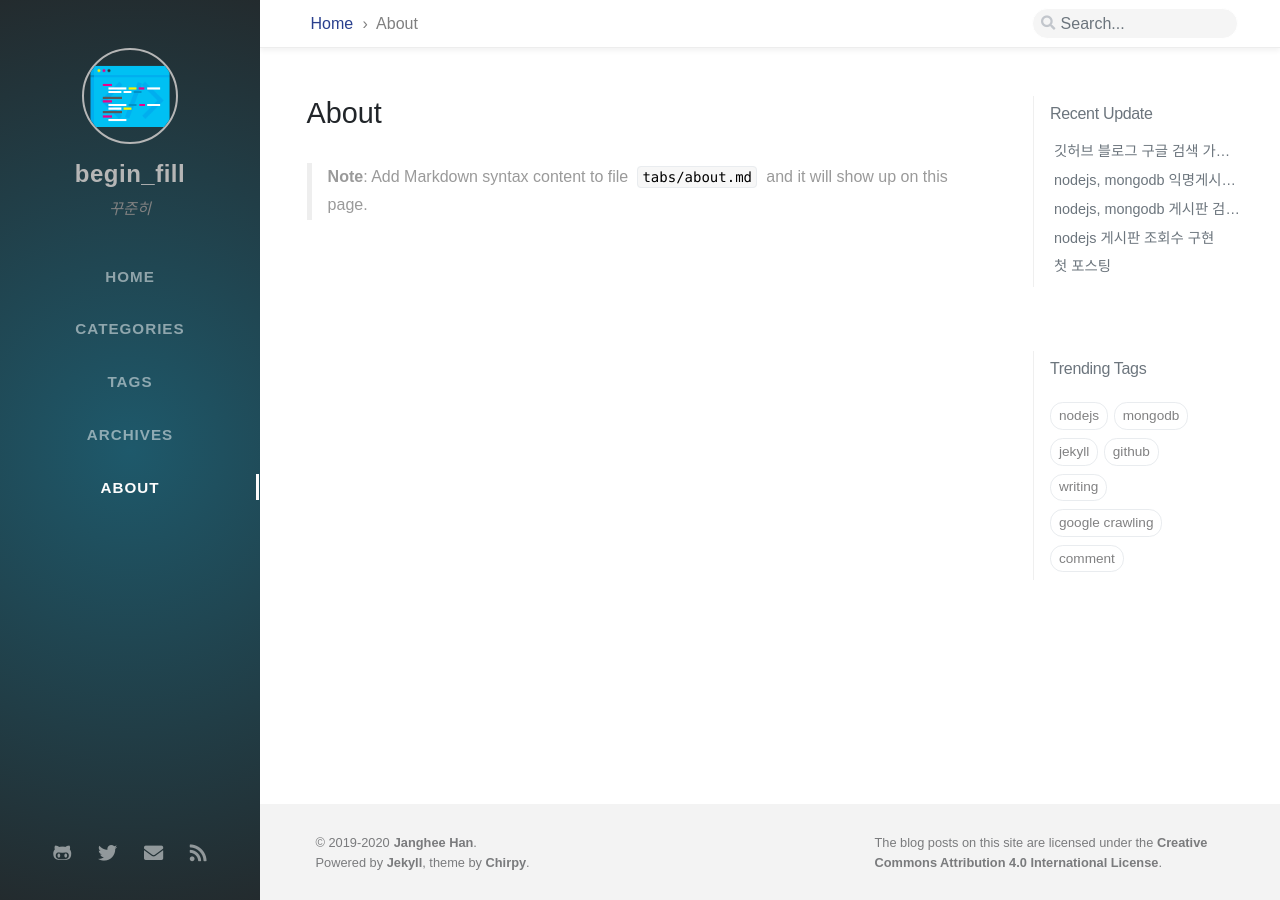
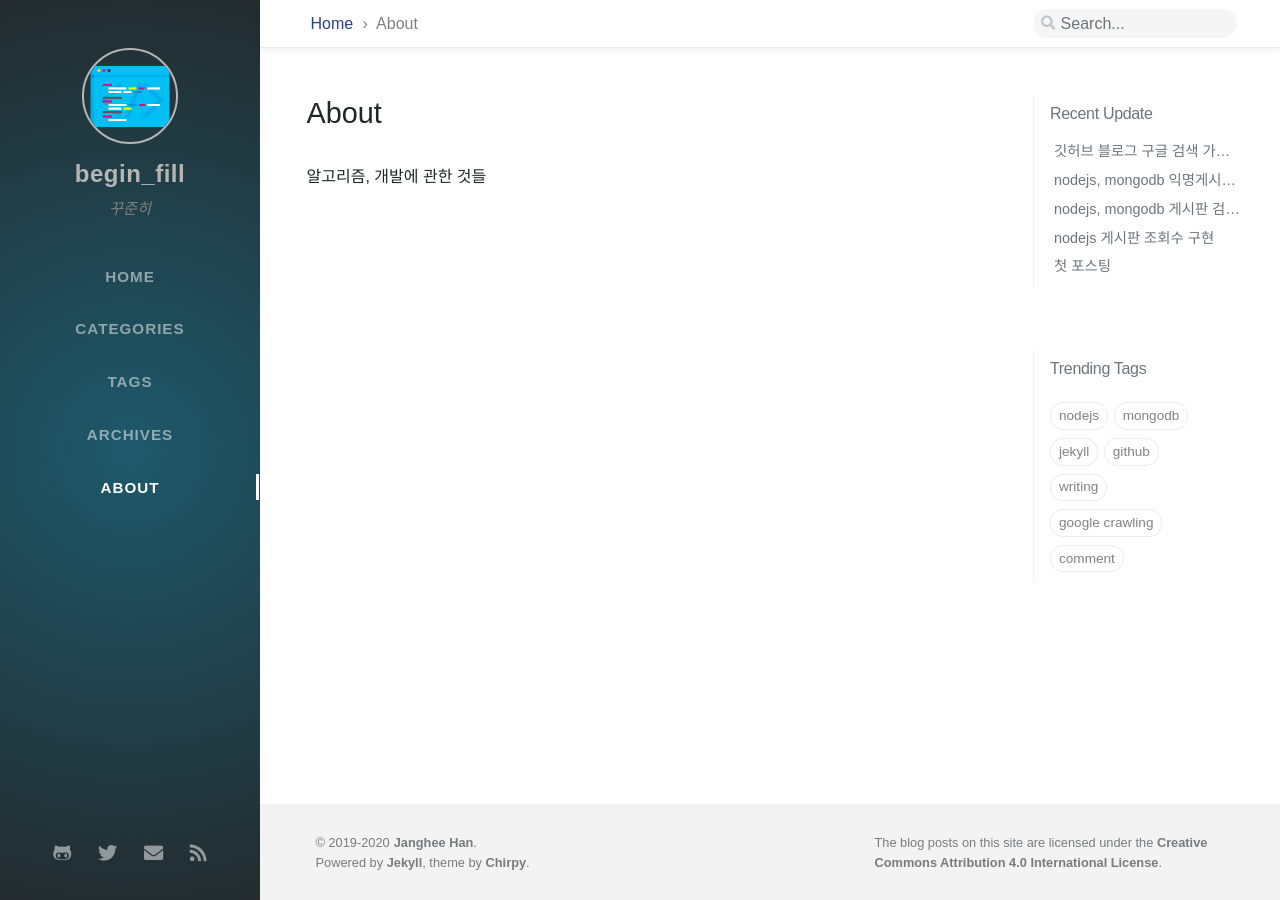
Before and after one commit to ip99202/ip99202.github.io, a Jekyll site: the page built from tabs/about.md, in a window 1280 px wide. Built offline with Jekyll 4.4.1, drawn with Linux system fonts in a browser that asks for light colours; nearby versions of some CDN libraries; some web fonts are replaced; comment, search, counter and statistics services are not loaded.

Commit message:
Create about page

```diff
--- a/tabs/about.md
+++ b/tabs/about.md
@@ -8,4 +8,4 @@ title: About
 # MIT License
 ---
 
-> **Note**: Add Markdown syntax content to file `tabs/about.md` and it will show up on this page.
+알고리즘, 개발에 관한 것들
```
